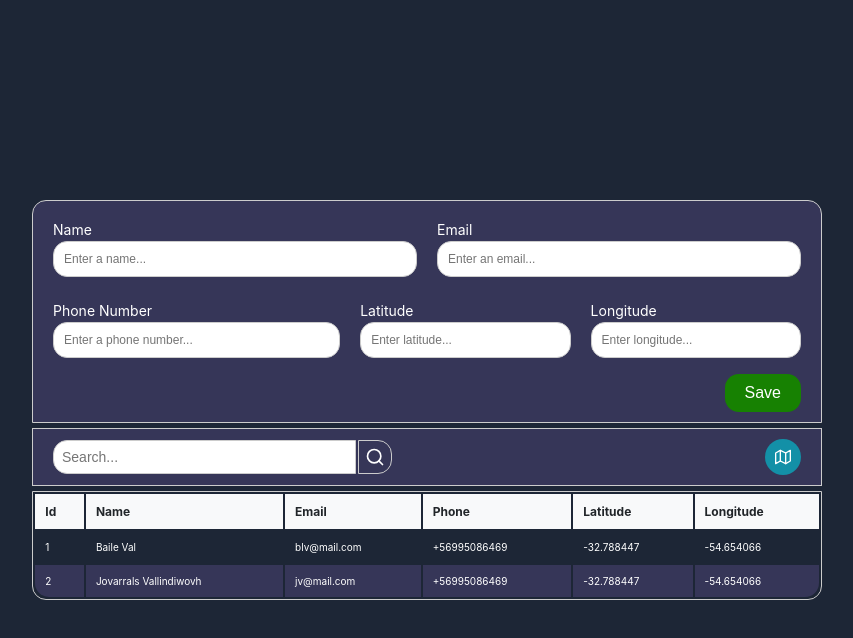
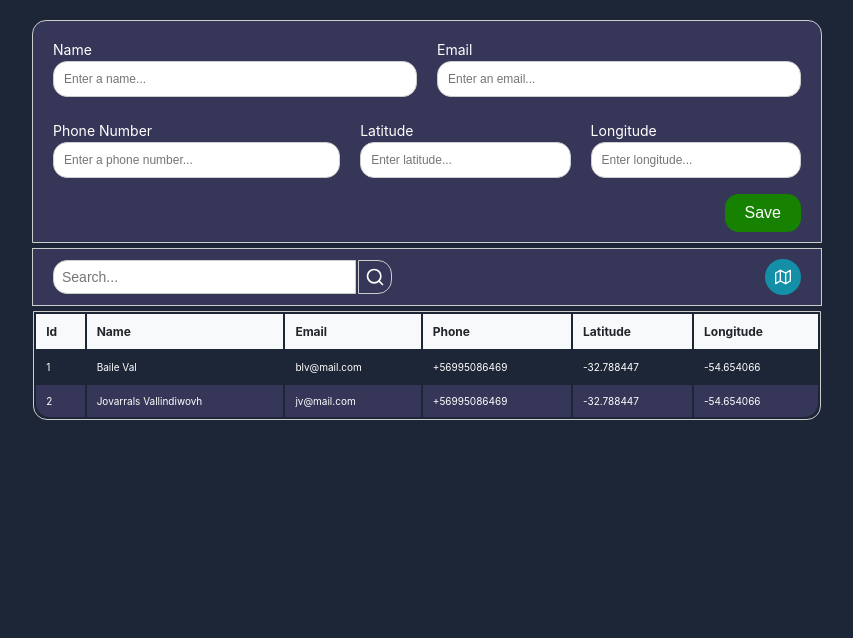
Before and after one commit to FreymundDeveloper/Clients-Locator, a React (Create React App) app in the folder frontend/: page / in a window 1280 px wide. Shown: the top 638 px of the page, without its empty margins (213-1066 px from the left). Built offline with nearby package versions, Linux system fonts and the light colour scheme.

Commit message:
Positioning Adjustments

```diff
--- a/frontend/src/components/Container/ContainerHome.jsx
+++ b/frontend/src/components/Container/ContainerHome.jsx
@@ -7,10 +7,10 @@ export const ContainerHome = ({ children }) => (
 
 const StyledContainer = styled.div`
     display: flex;
-    justify-content: center;
     align-items: center;
+    justify-content: flex-start;
     flex-direction: column;
     width: 100vh;
     height: 100vh;
-    margin: 0;
+    margin: 20px 0 0 0;
 `;
--- a/frontend/src/components/Table/TableUsers.jsx
+++ b/frontend/src/components/Table/TableUsers.jsx
@@ -40,7 +40,7 @@ export const TableUsers = ({ list }) => {
 
 const Table = styled.table`
     width: 100%;
-    max-width: 98.664vh;
+    max-width: 98.45vh;
     margin: 0 auto;
     margin-top: 5px;
     border: 1px solid #ccc;
```
